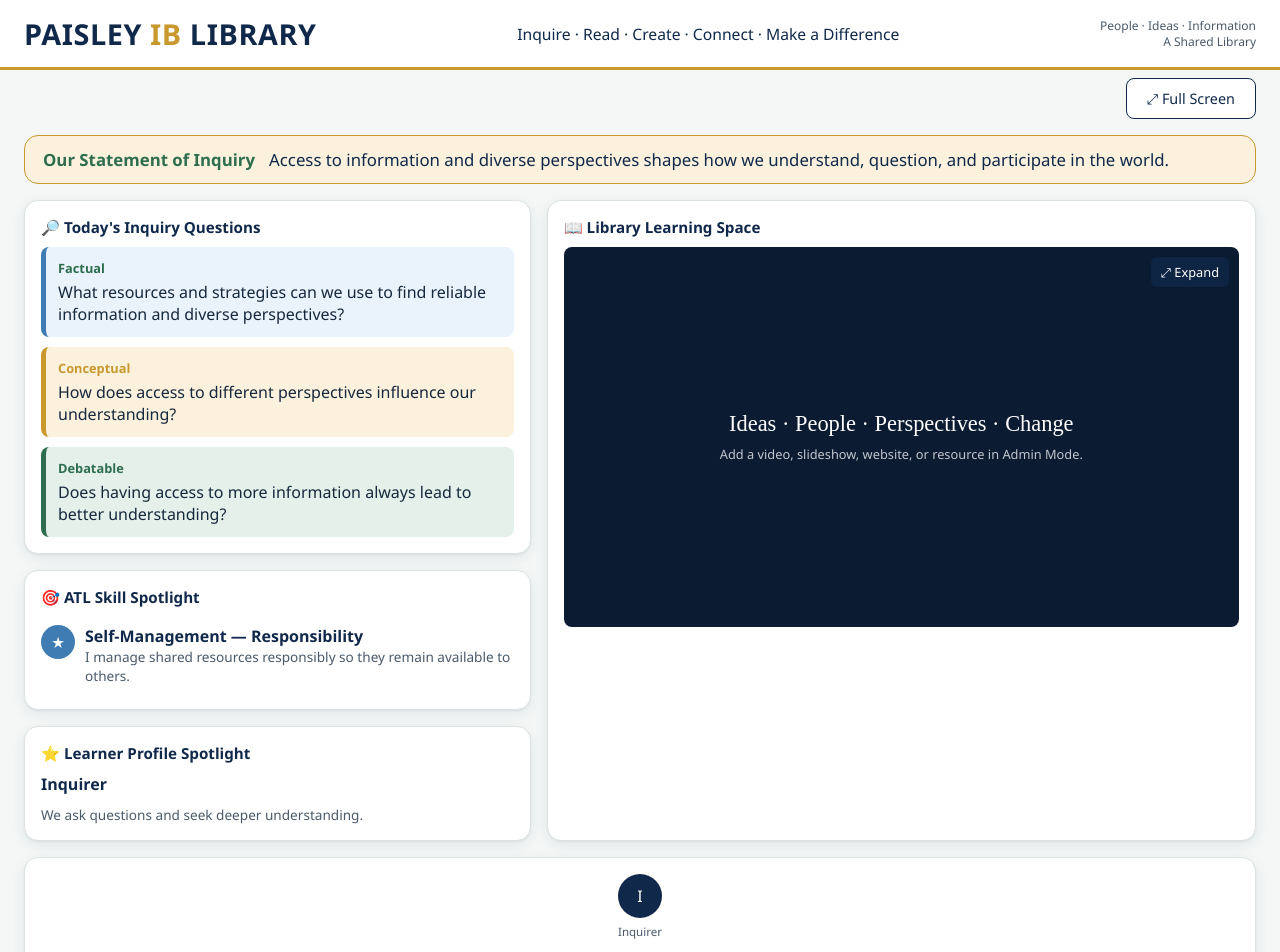
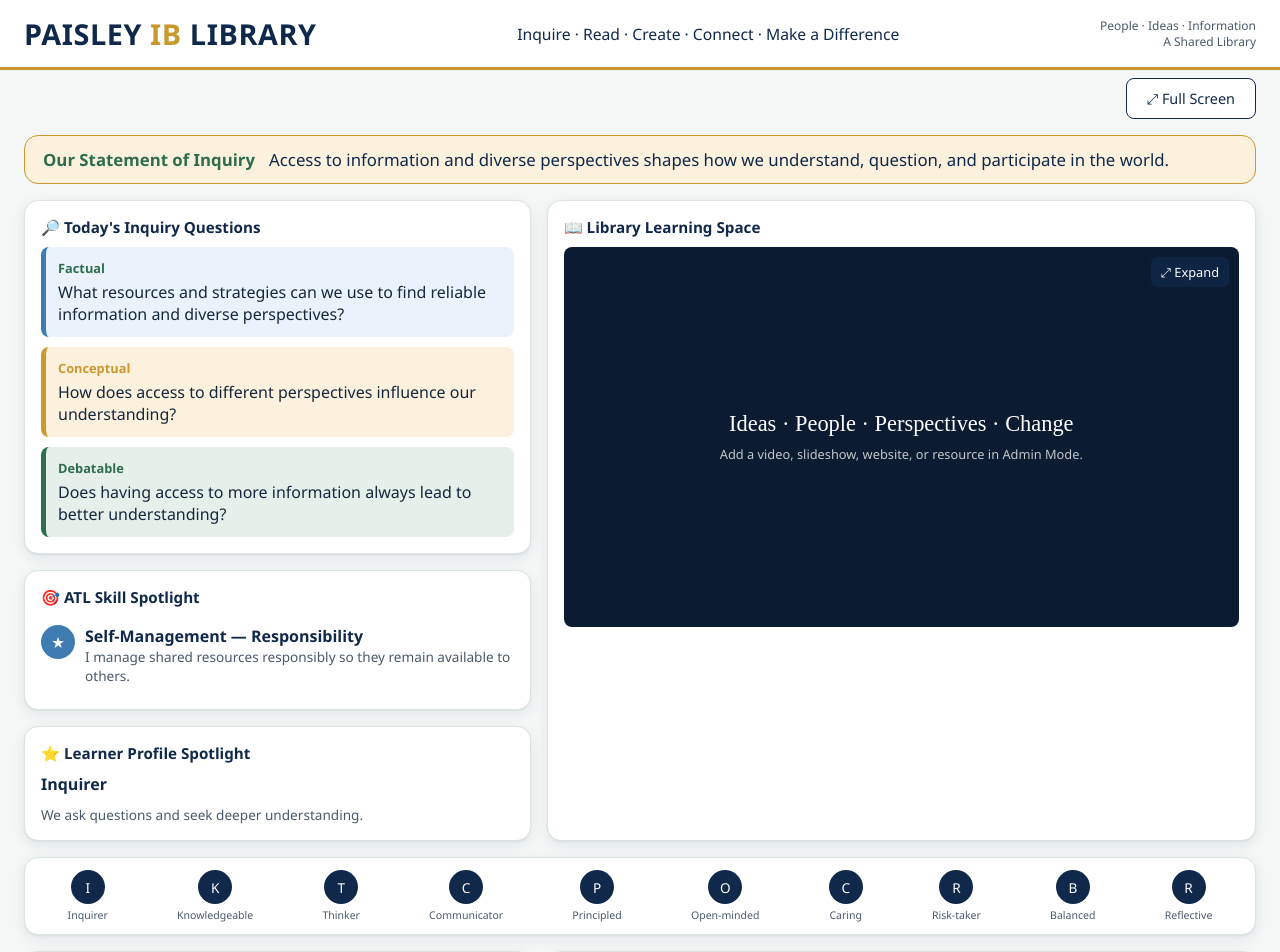
Before and after one commit to GCS-creatives/IBLibraryDashboard, a React (Vite) app: page / in a window 1280 px wide. Shown: the top 952 px of the page. Built offline with nearby package versions, Linux system fonts and the light colour scheme; no server answers.

Commit message:
Add files via upload

```diff
--- a/src/index.css
+++ b/src/index.css
@@ -279,34 +279,37 @@ button {
 .lp-strip {
   grid-column: 1 / span 2;
   display: flex;
+  flex-direction: row;
   flex-wrap: wrap;
-  gap: 14px;
+  gap: 10px 8px;
   justify-content: space-between;
+  padding: 12px;
 }
 
 .lp-attr {
   display: flex;
   flex-direction: column;
   align-items: center;
-  gap: 6px;
-  flex: 1;
-  min-width: 70px;
+  gap: 4px;
+  flex: 1 1 auto;
+  min-width: 56px;
 }
 
 .lp-attr .dot {
-  width: 44px;
-  height: 44px;
+  width: 34px;
+  height: 34px;
   border-radius: 50%;
   background: var(--navy);
   color: var(--white);
   display: flex;
   align-items: center;
   justify-content: center;
-  font-size: 1rem;
+  font-size: 0.85rem;
+  flex-shrink: 0;
 }
 
 .lp-attr span.name {
-  font-size: 0.72rem;
+  font-size: 0.66rem;
   color: var(--ink-soft);
   text-align: center;
 }
```
